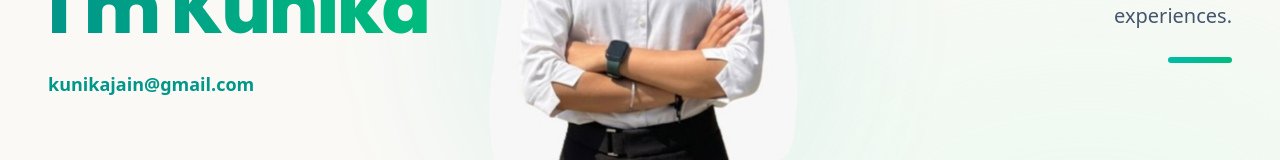
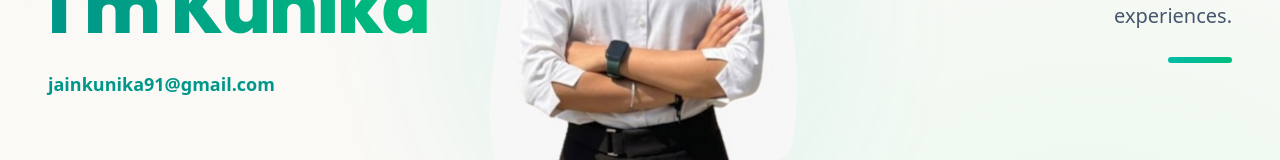
Before and after one commit to kun-ika/porfoliogreen, a Next.js app: page / in a window 1280 px wide. Shown: the part 441-601 px from the top of the page. Built offline with nearby package versions, Linux system fonts and the light colour scheme.

Commit message:
Update personal email to jainkunika91@gmail.com in hero and footer

```diff
--- a/src/components/Footer.jsx
+++ b/src/components/Footer.jsx
@@ -16,7 +16,7 @@ const Footer = () => {
     const socialLinks = [
         { icon: <Linkedin size={20} />, href: '#', label: 'LinkedIn' },
         { icon: <Github size={20} />, href: '#', label: 'GitHub' },
-        { icon: <Mail size={20} />, href: 'mailto:kunikajain@gmail.com', label: 'Email' },
+        { icon: <Mail size={20} />, href: 'mailto:jainkunika91@gmail.com', label: 'Email' },
     ];
 
     return (
@@ -50,7 +50,7 @@ const Footer = () => {
                         transition={{ delay: 0.2 }}
                     >
                         <a
-                            href="mailto:kunikajain@gmail.com"
+                            href="mailto:jainkunika91@gmail.com"
                             className="inline-flex items-center gap-4 text-xl md:text-3xl font-bold pb-2 border-b-2 border-teal-500/30 hover:border-teal-400 transition-colors group text-slate-300 hover:text-white"
                         >
                             Let's build it together
--- a/src/components/Hero.jsx
+++ b/src/components/Hero.jsx
@@ -46,13 +46,13 @@ const Hero = () => {
                     </motion.h1>
 
                     <motion.a
-                        href="mailto:kunikajain@gmail.com"
+                        href="mailto:jainkunika91@gmail.com"
                         variants={itemVariants}
                         whileHover={{ scale: 1.05, originX: 0 }}
                         whileTap={{ scale: 0.95 }}
                         className="text-teal-600 font-semibold text-lg hover:text-emerald-700 transition-colors inline-block relative border-b-2 border-transparent hover:border-emerald-600 pb-1"
                     >
-                        kunikajain@gmail.com
+                        jainkunika91@gmail.com
                     </motion.a>
                 </div>
 
```
